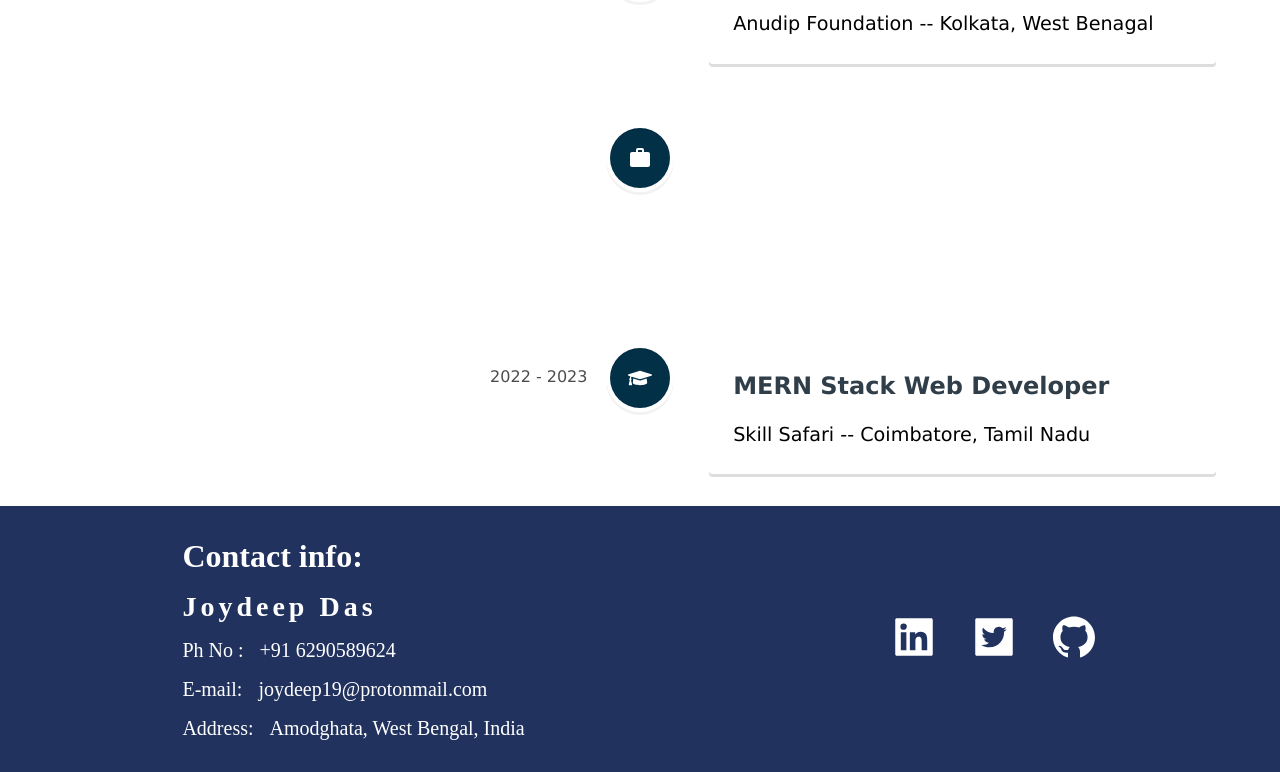
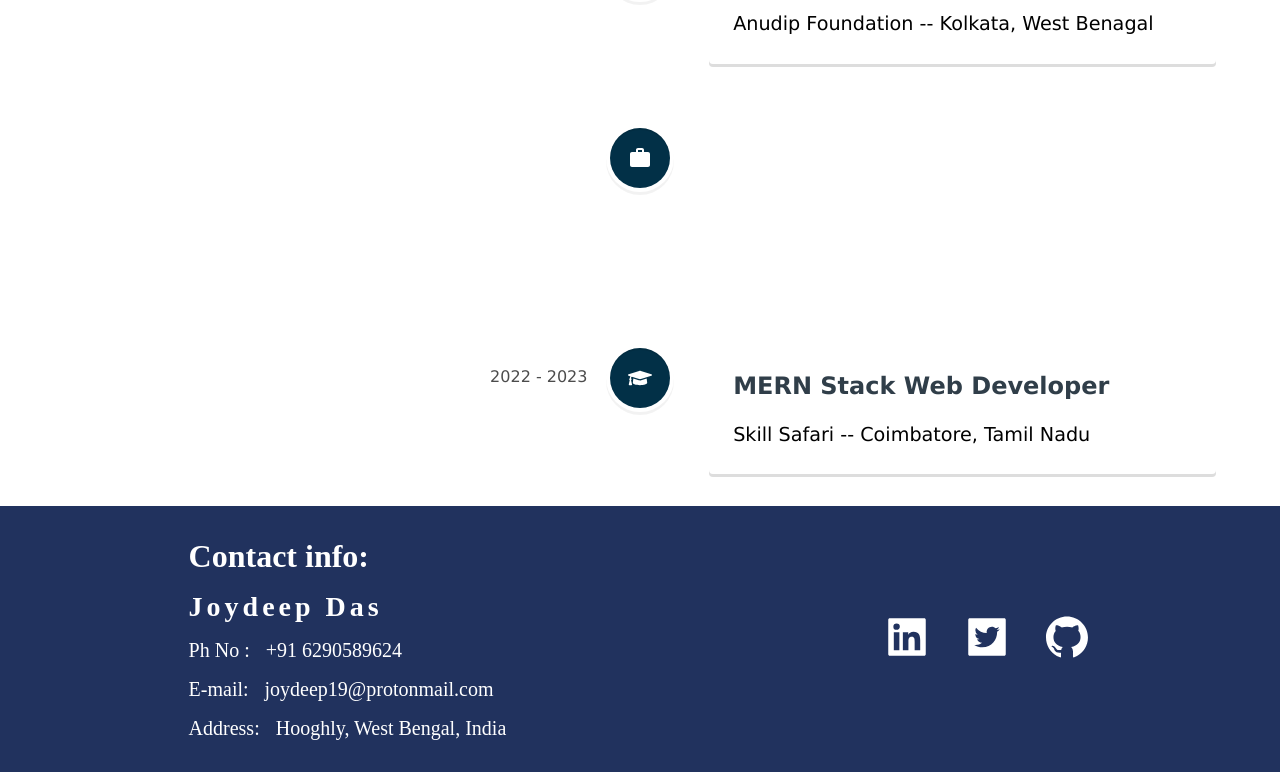
Before and after one commit to joydeep-git/portfolio_react, a React (Create React App) app: page /Experience in a window 1280 px wide. Shown: the part 870-1642 px from the top of the page. Built offline with nearby package versions, Linux system fonts and the light colour scheme; a web font is replaced by a local one.

Commit message:
completed

```diff
--- a/src/Components/Footer.js
+++ b/src/Components/Footer.js
@@ -10,7 +10,7 @@ function Footer() {
                 <h4>Joydeep Das</h4>
                 <p><span>Ph No :</span> <span>+91 6290589624</span></p>
                 <p><span>E-mail:</span><span>joydeep19@protonmail.com</span></p>
-                <p><span>Address:</span><span>Amodghata, West Bengal, India</span></p>
+                <p><span>Address:</span><span>Hooghly, West Bengal, India</span></p>
 
             </div>
 
```
